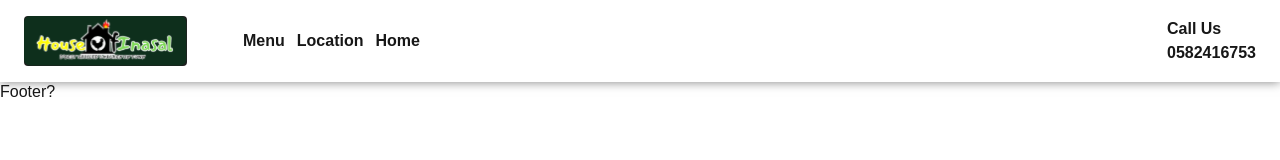
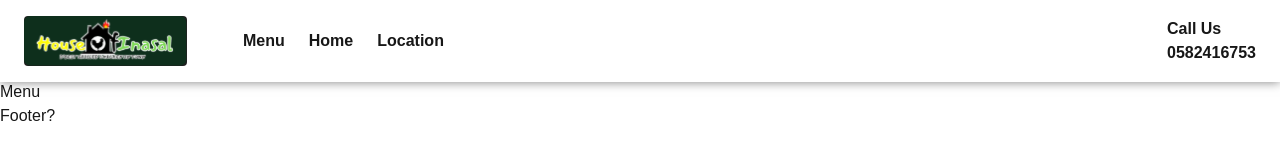
Before and after one commit to jmlsoteyza/houseofinasal, a Next.js app: page /menu in a window 1280 px wide. Shown: the top 160 px of the page. Built offline with nearby package versions, Linux system fonts and the light colour scheme.

Commit message:
navbar changes and links

```diff
--- a/src/app/components/navbar.js
+++ b/src/app/components/navbar.js
@@ -1,4 +1,5 @@
 import Image from 'next/image';
+import Link from 'next/link';
 
 export default function Navbar() {
   return (
@@ -15,10 +16,16 @@ export default function Navbar() {
             />
           </div>
 
-          <ul className="flex gap-3 ml-14 font-bold">
-            <li>Menu</li>
-            <li>Location</li>
-            <li>Home</li>
+          <ul className="flex gap-6 ml-14 font-bold">
+            <Link href="/menu">
+              <li>Menu</li>
+            </Link>
+            <Link href="/">
+              <li>Home</li>
+            </Link>
+            <Link href="/location">
+              <li>Location</li>
+            </Link>
           </ul>
         </div>
 
--- a/src/app/location/page.js
+++ b/src/app/location/page.js
@@ -1,7 +1,7 @@
 export default function Location() {
   return (
     <div>
-      <p>Menu</p>
+      <p>location</p>
     </div>
   );
 }
--- a/src/app/menu/page.js
+++ b/src/app/menu/page.js
@@ -1,5 +1,7 @@
 export default function Menu() {
-  <div>
-    <p>Menu</p>
-  </div>;
+  return (
+    <div>
+      <p>Menu</p>
+    </div>
+  );
 }
```
